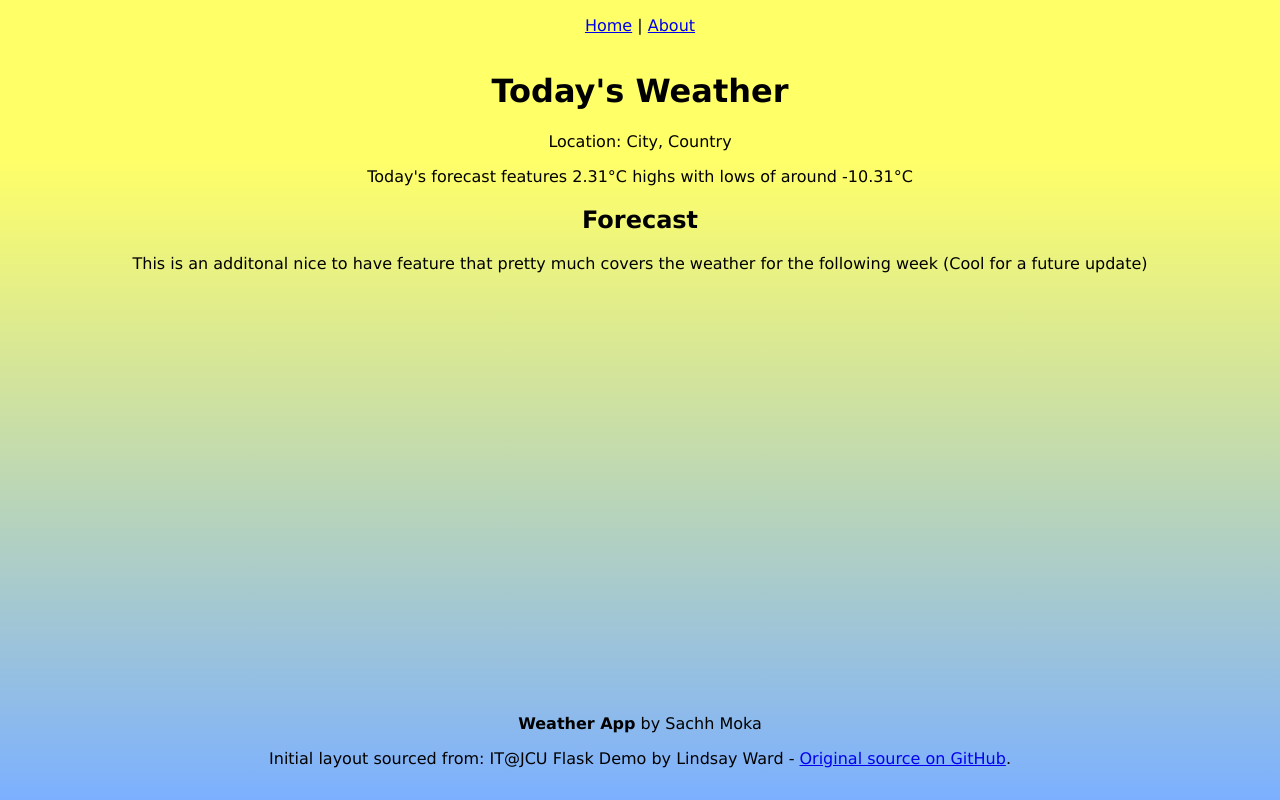
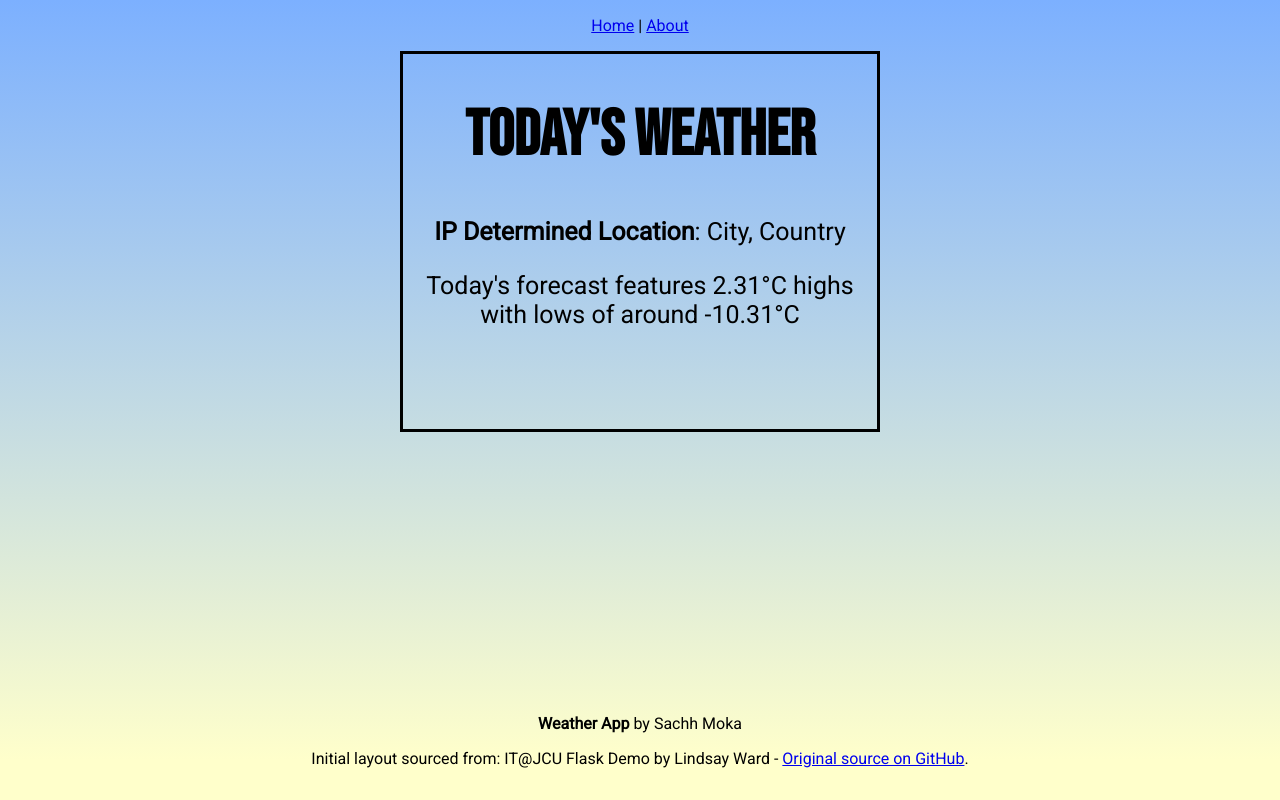
Before and after one commit to sachhm/weather-app, a Flask app: page / in a window 1280 px wide. Run offline with Flask 3, Linux system fonts and the light colour scheme.

Commit message:
Update site design

```diff
--- a/static/styles.css
+++ b/static/styles.css
@@ -1,22 +1,33 @@
 /*styles.css*/
 html{
     height:100%;
-    background: linear-gradient(0deg,rgb(124, 176, 255),    rgb(255, 255, 104) 80%) no-repeat;
+    background: linear-gradient(180deg,rgb(124, 176, 255),    rgb(255, 255, 203) 95%) no-repeat;
 }
 
 body {
-    font-family: 'Lucida Grande', 'Lucida Sans Unicode', 'Geneva', 'Verdana', sans-serif;
+    font-family: 'Roboto', sans-serif;
     margin: 0;
 }
 
+h1{
+    font-family: 'Bebas Neue', sans-serif;
+    font-size: 64px;
+}
 #nav, #footer {
+    font-family: 'Roboto', sans-serif;
+
     padding-top: 1em;
     padding-bottom: 1em;
     text-align: center;
 }
 
 #content {
+    margin-left: 16em;
+    margin-right: 16em;
+    padding-bottom: 3em;
+    border: black solid;
     text-align: center;
+    font-size: 25px;
 }
 
 #footer {
--- a/templates/about.html
+++ b/templates/about.html
@@ -3,5 +3,11 @@
 {% block content %}
     <h1>About</h1>
     <p>This app is a simple weather app that uses the Flask framework along with the Open-Meteo API to provide a weather forecast service</p>
+    <ul> <b>Technologies Used:</b>
+        <p><a href="python.org">Python</a></p>
+        <p><a href="https://flask.palletsprojects.com/en/3.0.x/">Flask</a></p>
+        <p><a href="https://open-meteo.com/">Open Meteo</a></p>
+    </ul>
+
     <p>This app was created by <b>{{author}}</b></p>
 {% endblock %}
--- a/templates/index.html
+++ b/templates/index.html
@@ -2,9 +2,7 @@
 {% block title %}Home{% endblock %}
 {% block content %}
     <h1>Today's Weather</h1>
-    <p>Location: {{city}}, {{country}}</p>
+    <p><b>IP Determined Location</b>: {{city}}, {{country}}</p>
     <p>Today's forecast features {{max_temp}}°C highs with lows of around {{min_temp}}°C</p>
 
-    <h2>Forecast</h2>
-    <p>This is an additonal nice to have feature that pretty much covers the weather for the following week (Cool for a future update)</p>
 {% endblock %}
--- a/templates/layout.html
+++ b/templates/layout.html
@@ -3,6 +3,9 @@
 <head>
     {% block head %}
         <link rel="stylesheet" href="{{ url_for('static', filename='styles.css') }}">
+        <link rel="preconnect" href="https://fonts.googleapis.com">
+        <link rel="preconnect" href="https://fonts.gstatic.com" crossorigin>
+        <link href="https://fonts.googleapis.com/css2?family=Bebas+Neue&family=JetBrains+Mono:ital@1&family=Noto+Sans:wght@100&family=Roboto:wght@100;400&display=swap" rel="stylesheet">
         <title>Weather App - {% block title %}Layout{% endblock %}</title>
     {% endblock %}
 </head>
```
